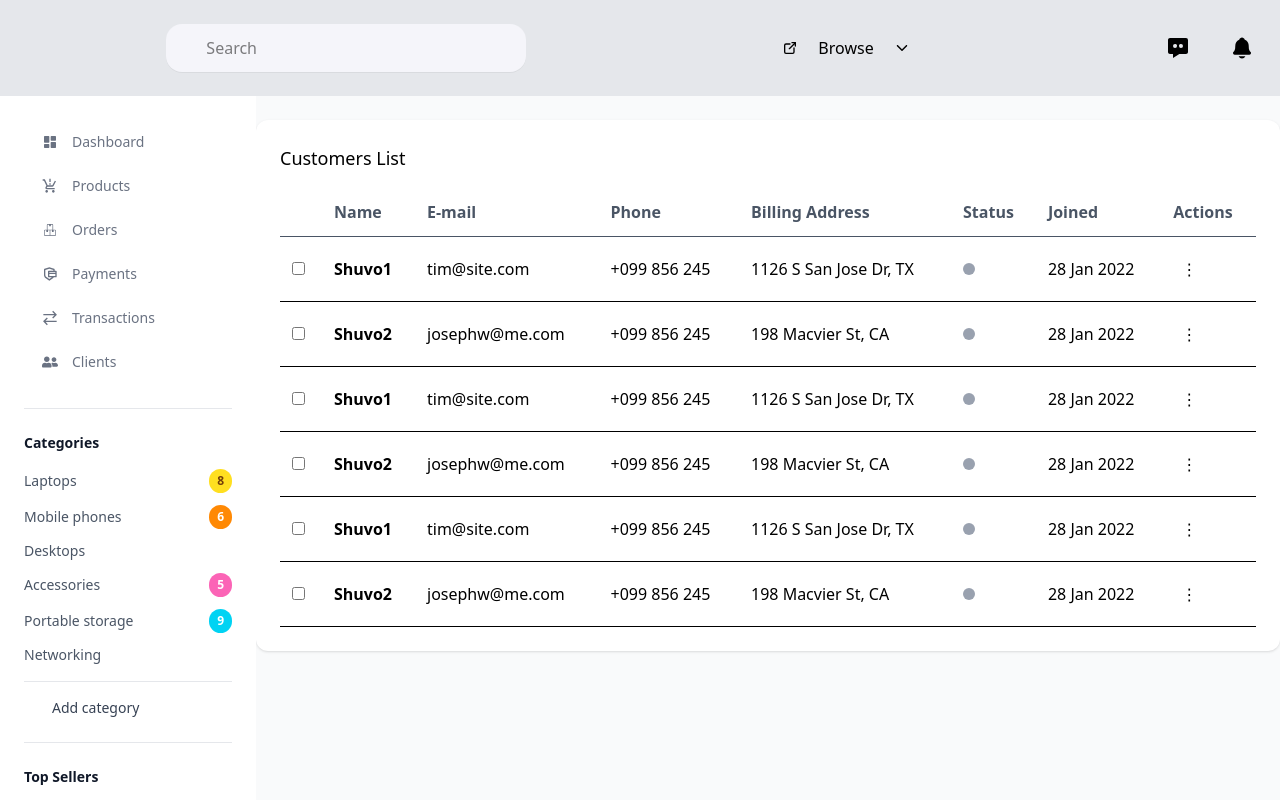
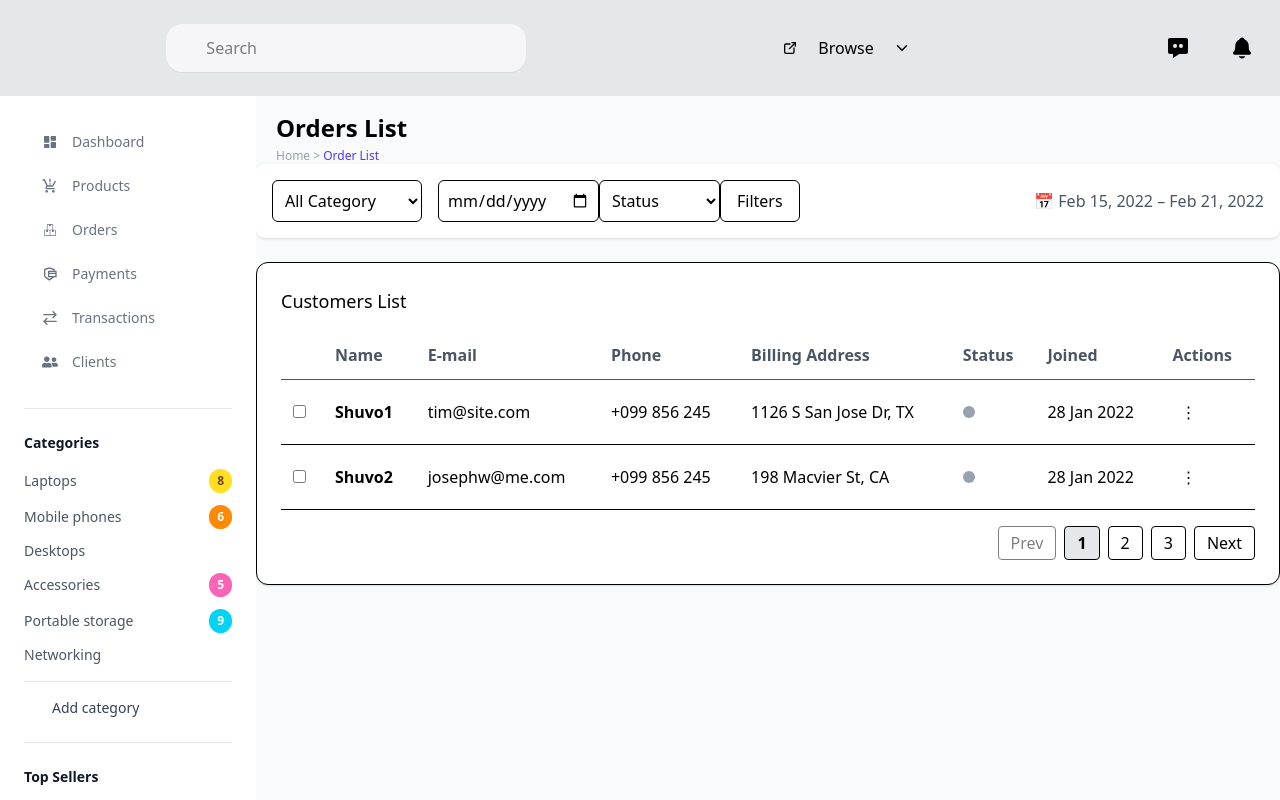
Before and after one commit to shahriear/Frox_Dashboard, a Next.js app: page /CustomersList in a window 1280 px wide. Shown: the top 800 px of the page. Built offline with nearby package versions, Linux system fonts and the light colour scheme.

Commit message:
customer List

```diff
--- a/app/(Page)/CustomersList/page.tsx
+++ b/app/(Page)/CustomersList/page.tsx
@@ -1,13 +1,21 @@
 import CustomersList from '@/app/Components/CustomersList/CustomersList'
+import FilterBar from '@/app/Components/TransationsList/FilterBar'
 import React from 'react'
 
 const page = () => {
   return (
     <>
+    <div className='pl-5 '>
+            <h2 className="text-2xl font-bold pt-4">Orders List</h2>
+            <nav className="text-xs text-gray-400 mt-1">
+              Home &gt; <span className="text-indigo-600">Order List</span>
+            </nav>
+          </div>
 
     {/* <div className="w-full h-screen bg-amber-600 flex justify-center items-center md:text-5xl text-sm font-bold ">
       <h1>Customers List page</h1>
-    </div> */}
+      </div> */}
+      <FilterBar/>
     <CustomersList/>
 
     </>
--- a/app/Components/CustomersList/CustomersList.jsx
+++ b/app/Components/CustomersList/CustomersList.jsx
@@ -2,19 +2,69 @@
 // import { useState } from "react";
 // import CustomerRow from "./CustomerRow";
 
-// const customers = [
-//   { id: 1, name: "Raymond Barton", email: "tim@site.com", phone: "+099 856 245", address: "1126 S San Jose Dr, TX", online: true, joined: "28 Jan 2022" },
-//   { id: 2, name: "Gary Simmons", email: "josephw@me.com", phone: "+099 856 245", address: "198 Macvier St, CA", online: true, joined: "28 Jan 2022" },
-//   { id: 3, name: "Doug Bird", email: "josephw@me.com", phone: "+099 856 245", address: "718 Boyce St, KY", online: false, joined: "28 Jan 2022" },
-//   // ... baki gula add korle cholbe
-// ];
-
 // export default function CustomersList() {
 //   const [openMenu, setOpenMenu] = useState(null);
 
+//   const customers = [
+//     {
+//       id: 1,
+//       name: "Shuvo1",
+//       email: "tim@site.com",
+//       phone: "+099 856 245",
+//       address: "1126 S San Jose Dr, TX",
+//       online: true,
+//       joined: "28 Jan 2022",
+//     },
+//     {
+//       id: 2,
+//       name: "Shuvo2",
+//       email: "josephw@me.com",
+//       phone: "+099 856 245",
+//       address: "198 Macvier St, CA",
+//       online: true,
+//       joined: "28 Jan 2022",
+//     },
+//     {
+//       id: 3,
+//       name: "Shuvo1",
+//       email: "tim@site.com",
+//       phone: "+099 856 245",
+//       address: "1126 S San Jose Dr, TX",
+//       online: true,
+//       joined: "28 Jan 2022",
+//     },
+//     {
+//       id: 4,
+//       name: "Shuvo2",
+//       email: "josephw@me.com",
+//       phone: "+099 856 245",
+//       address: "198 Macvier St, CA",
+//       online: true,
+//       joined: "28 Jan 2022",
+//     },
+//     {
+//       id: 5,
+//       name: "Shuvo1",
+//       email: "tim@site.com",
+//       phone: "+099 856 245",
+//       address: "1126 S San Jose Dr, TX",
+//       online: true,
+//       joined: "28 Jan 2022",
+//     },
+//     {
+//       id: 6,
+//       name: "Shuvo2",
+//       email: "josephw@me.com",
+//       phone: "+099 856 245",
+//       address: "198 Macvier St, CA",
+//       online: true,
+//       joined: "28 Jan 2022",
+//     },
+//   ];
+
 //   return (
-//     <div className="mt-6 bg-white p-6 rounded-xl shadow">
-//       <h2 className="text-lg font-semibold mb-4">Customers List</h2>
+//     <div className="mt-6 bg-white p-6 ">
+//       <h2 className="text-lg font-medium mb-4">Customers List</h2>
 
 //       <table className="w-full text-left">
 //         <thead>
@@ -51,66 +101,26 @@ import CustomerRow from "./CustomerRow";
 
 export default function CustomersList() {
   const [openMenu, setOpenMenu] = useState(null);
+  const [currentPage, setCurrentPage] = useState(1);
+  const customersPerPage = 2; // change this to show more per page
 
   const customers = [
-    {
-      id: 1,
-      name: "Shuvo1",
-      email: "tim@site.com",
-      phone: "+099 856 245",
-      address: "1126 S San Jose Dr, TX",
-      online: true,
-      joined: "28 Jan 2022",
-    },
-    {
-      id: 2,
-      name: "Shuvo2",
-      email: "josephw@me.com",
-      phone: "+099 856 245",
-      address: "198 Macvier St, CA",
-      online: true,
-      joined: "28 Jan 2022",
-    },
-    {
-      id: 3,
-      name: "Shuvo1",
-      email: "tim@site.com",
-      phone: "+099 856 245",
-      address: "1126 S San Jose Dr, TX",
-      online: true,
-      joined: "28 Jan 2022",
-    },
-    {
-      id: 4,
-      name: "Shuvo2",
-      email: "josephw@me.com",
-      phone: "+099 856 245",
-      address: "198 Macvier St, CA",
-      online: true,
-      joined: "28 Jan 2022",
-    },
-    {
-      id: 5,
-      name: "Shuvo1",
-      email: "tim@site.com",
-      phone: "+099 856 245",
-      address: "1126 S San Jose Dr, TX",
-      online: true,
-      joined: "28 Jan 2022",
-    },
-    {
-      id: 6,
-      name: "Shuvo2",
-      email: "josephw@me.com",
-      phone: "+099 856 245",
-      address: "198 Macvier St, CA",
-      online: true,
-      joined: "28 Jan 2022",
-    },
+    { id: 1, name: "Shuvo1", email: "tim@site.com", phone: "+099 856 245", address: "1126 S San Jose Dr, TX", online: true, joined: "28 Jan 2022" },
+    { id: 2, name: "Shuvo2", email: "josephw@me.com", phone: "+099 856 245", address: "198 Macvier St, CA", online: true, joined: "28 Jan 2022" },
+    { id: 3, name: "Shuvo1", email: "tim@site.com", phone: "+099 856 245", address: "1126 S San Jose Dr, TX", online: true, joined: "28 Jan 2022" },
+    { id: 4, name: "Shuvo2", email: "josephw@me.com", phone: "+099 856 245", address: "198 Macvier St, CA", online: true, joined: "28 Jan 2022" },
+    { id: 5, name: "Shuvo1", email: "tim@site.com", phone: "+099 856 245", address: "1126 S San Jose Dr, TX", online: true, joined: "28 Jan 2022" },
+    { id: 6, name: "Shuvo2", email: "josephw@me.com", phone: "+099 856 245", address: "198 Macvier St, CA", online: true, joined: "28 Jan 2022" },
   ];
 
+  // Pagination logic
+  const indexOfLast = currentPage * customersPerPage;
+  const indexOfFirst = indexOfLast - customersPerPage;
+  const currentCustomers = customers.slice(indexOfFirst, indexOfLast);
+  const totalPages = Math.ceil(customers.length / customersPerPage);
+
   return (
-    <div className="mt-6 bg-white p-6 rounded-xl shadow">
+    <div className="mt-6 bg-white p-6 rounded-xl shadow border">
       <h2 className="text-lg font-medium mb-4">Customers List</h2>
 
       <table className="w-full text-left">
@@ -128,7 +138,7 @@ export default function CustomersList() {
         </thead>
 
         <tbody>
-          {customers.map((item) => (
+          {currentCustomers.map((item) => (
             <CustomerRow
               key={item.id}
               customer={item}
@@ -138,6 +148,37 @@ export default function CustomersList() {
           ))}
         </tbody>
       </table>
+
+      {/* Pagination Controls */}
+      <div className="flex justify-end mt-4 space-x-2">
+        <button
+          onClick={() => setCurrentPage((prev) => Math.max(prev - 1, 1))}
+          disabled={currentPage === 1}
+          className="px-3 py-1 border rounded hover:bg-gray-100 disabled:opacity-50"
+        >
+          Prev
+        </button>
+
+        {[...Array(totalPages)].map((_, i) => (
+          <button
+            key={i}
+            onClick={() => setCurrentPage(i + 1)}
+            className={`px-3 py-1 border rounded hover:bg-gray-100 ${
+              currentPage === i + 1 ? "bg-gray-200 font-semibold" : ""
+            }`}
+          >
+            {i + 1}
+          </button>
+        ))}
+
+        <button
+          onClick={() => setCurrentPage((prev) => Math.min(prev + 1, totalPages))}
+          disabled={currentPage === totalPages}
+          className="px-3 py-1 border rounded hover:bg-gray-100 disabled:opacity-50"
+        >
+          Next
+        </button>
+      </div>
     </div>
   );
 }
--- a/app/Components/TransationsList/FilterBar.jsx
+++ b/app/Components/TransationsList/FilterBar.jsx
@@ -10,7 +10,8 @@ export default function FilterBar() {
         <option>Pending</option>
       </select>
 
-      <input
+      <div>
+        <input
         type="date"
         className="border p-2 rounded-md"
       />
@@ -25,6 +26,7 @@ export default function FilterBar() {
       <button className="border px-4 py-2 rounded-md">
         Filters
       </button>
+      </div>
 
       <div className="ml-auto text-gray-600">
         <span>📅 Feb 15, 2022 – Feb 21, 2022</span>
```
Also changed, not shown: app/Components/CustomersList/CustomersTable.jsx (+105 -58 lines).
